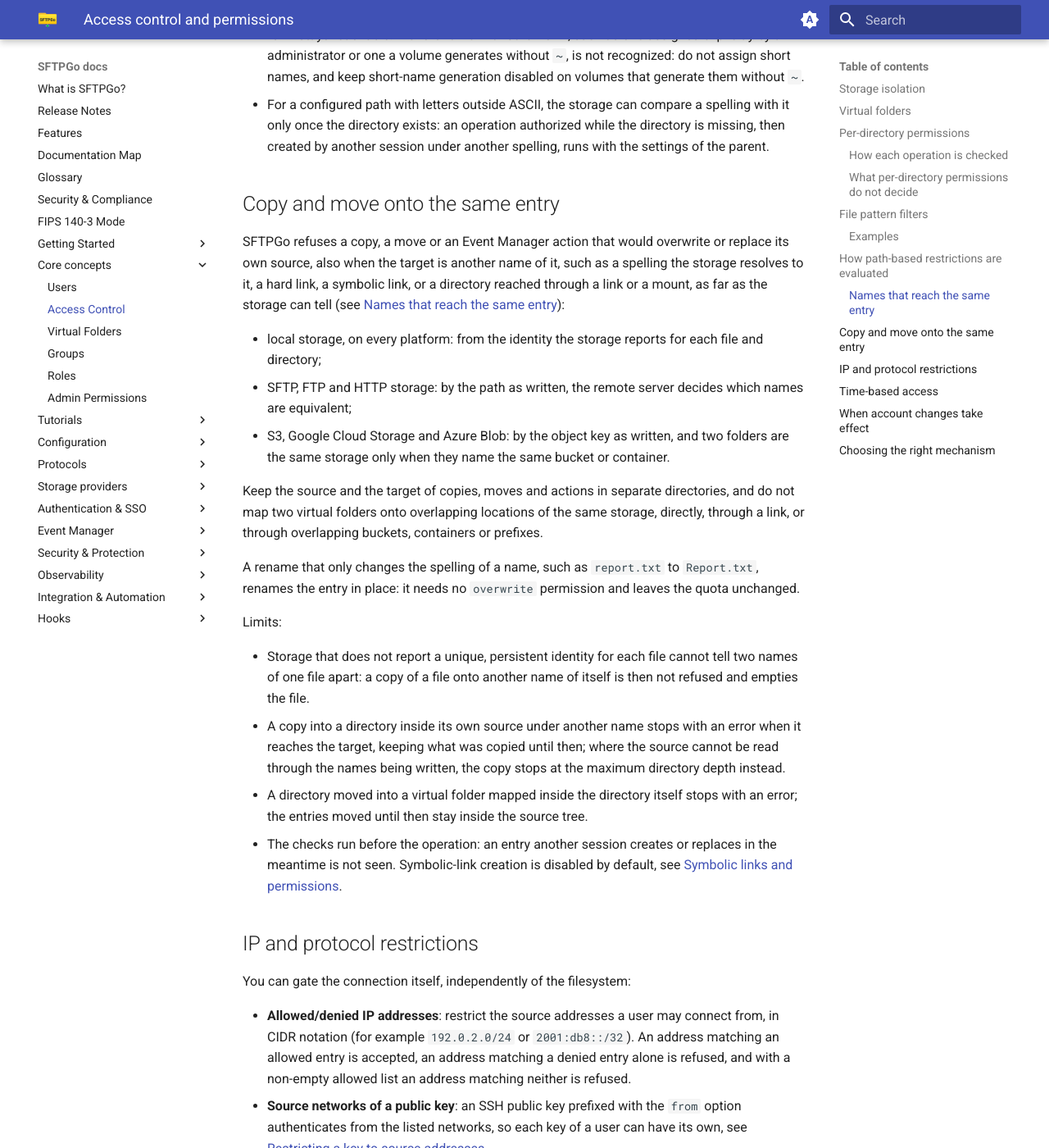
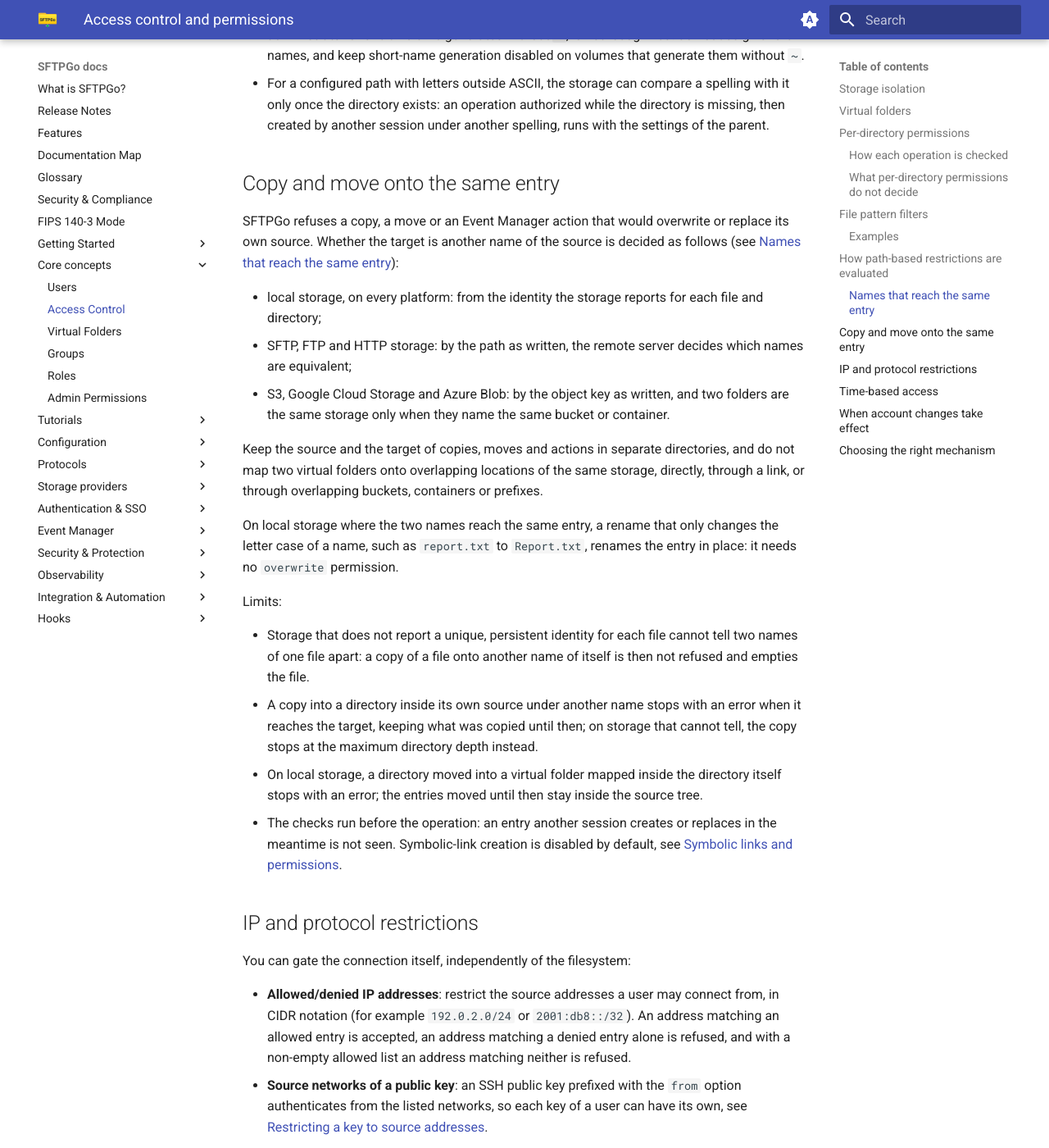
Before and after one commit to sftpgo/docs, an MkDocs documentation site: the page built from docs/access-control.md, in a window 1280 px wide and 1400 px high, scrolled down 11829 px. Shown: the whole window at 82% size. Built offline with MkDocs 1.6.1 and Material for MkDocs 9.7.7, drawn with Linux system fonts in a browser that asks for light colours; emoji names are drawn with the system emoji font; the version menu is left out; some of the changed text lies outside the part shown.

Commit message:
clarify how names that reach the same entry are handled
Signed-off-by: Nicola Murino <nicola.murino@gmail.com>

```diff
--- a/docs/access-control.md
+++ b/docs/access-control.md
@@ -222,7 +222,7 @@ On local storage on Windows, keep the configuration unambiguous:
 
 ## Copy and move onto the same entry
 
-SFTPGo refuses a copy, a move or an Event Manager action that would overwrite or replace its own source, also when the target is another name of it, such as a spelling the storage resolves to it, a hard link, a symbolic link, or a directory reached through a link or a mount, as far as the storage can tell (see [Names that reach the same entry](#names-that-reach-the-same-entry)):
+SFTPGo refuses a copy, a move or an Event Manager action that would overwrite or replace its own source. Whether the target is another name of the source is decided as follows (see [Names that reach the same entry](#names-that-reach-the-same-entry)):
 
 - local storage, on every platform: from the identity the storage reports for each file and directory;
 - SFTP, FTP and HTTP storage: by the path as written, the remote server decides which names are equivalent;
@@ -230,13 +230,13 @@ SFTPGo refuses a copy, a move or an Event Manager action that would overwrite or
 
 Keep the source and the target of copies, moves and actions in separate directories, and do not map two virtual folders onto overlapping locations of the same storage, directly, through a link, or through overlapping buckets, containers or prefixes.
 
-A rename that only changes the spelling of a name, such as `report.txt` to `Report.txt`, renames the entry in place: it needs no `overwrite` permission and leaves the quota unchanged.
+On local storage where the two names reach the same entry, a rename that only changes the letter case of a name, such as `report.txt` to `Report.txt`, renames the entry in place: it needs no `overwrite` permission.
 
 Limits:
 
 - Storage that does not report a unique, persistent identity for each file cannot tell two names of one file apart: a copy of a file onto another name of itself is then not refused and empties the file.
-- A copy into a directory inside its own source under another name stops with an error when it reaches the target, keeping what was copied until then; where the source cannot be read through the names being written, the copy stops at the maximum directory depth instead.
-- A directory moved into a virtual folder mapped inside the directory itself stops with an error; the entries moved until then stay inside the source tree.
+- A copy into a directory inside its own source under another name stops with an error when it reaches the target, keeping what was copied until then; on storage that cannot tell, the copy stops at the maximum directory depth instead.
+- On local storage, a directory moved into a virtual folder mapped inside the directory itself stops with an error; the entries moved until then stay inside the source tree.
 - The checks run before the operation: an entry another session creates or replaces in the meantime is not seen. Symbolic-link creation is disabled by default, see [Symbolic links and permissions](config-file.md#symbolic-links-and-permissions).
 
 ## IP and protocol restrictions
```
Also changed, not shown: other parts of docs/access-control.md (+1 -1 lines), docs/filesystem-actions.md (+1 -5 lines), docs/localfs.md (+2 -6 lines), docs/roles.md (+1 -1 lines).
